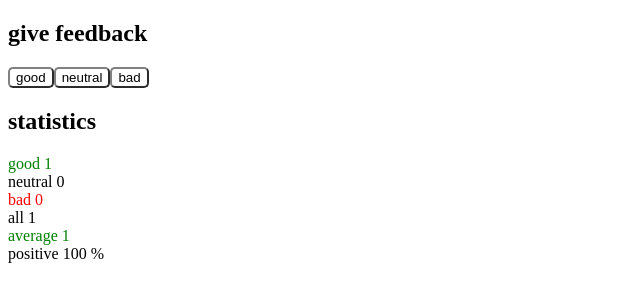
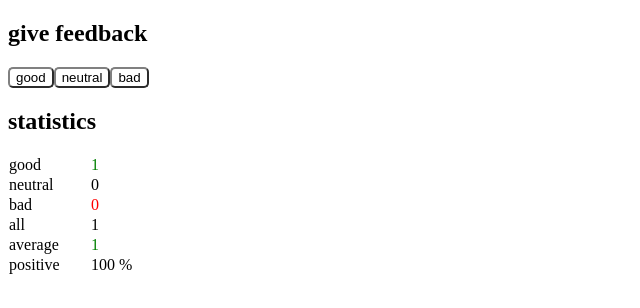
Before and after one commit to AitorSantaeugenia/FullStackOpen, a React (Create React App) app in the folder Part1/unicafe/: page / in a window 1280 px wide. Both pictures are taken after a click on the button "good". Shown: the top 308 px of the page, without its empty margins (0-640 px from the left). Built offline with nearby package versions, Linux system fonts and the light colour scheme.

Commit message:
part1: unicafe 1.11 step6

```diff
--- a/Part1/unicafe/src/App.js
+++ b/Part1/unicafe/src/App.js
@@ -12,33 +12,39 @@ const Button = (props) => (
 const StatisticLine = ({ text, value }) => {
   //having fun here with ternary, just for fun
   return (
-    <div>
+    <>
       {text === "positive" ? (
-        <span>
-          {text} {value} %
-        </span>
+        <tr>
+          <td>{text}</td>
+          <td>{value} %</td>
+        </tr>
       ) : text === "good" ? (
-        <span className="spanGreen">
-          {text} {value}
-        </span>
+        <tr>
+          <td>{text}</td>
+          <td className="spanGreen">{value}</td>
+        </tr>
       ) : text === "bad" ? (
-        <span className="spanRed">
-          {text} {value}
-        </span>
+        <tr>
+          <td>{text}</td>
+          <td className="spanRed">{value}</td>
+        </tr>
       ) : text === "average" && value > 0 ? (
-        <span className="spanGreen">
-          {text} {value}
-        </span>
+        <tr>
+          <td>{text}</td>
+          <td className="spanGreen">{value}</td>
+        </tr>
       ) : text === "average" && value < 0 ? (
-        <span className="spanRed">
-          {text} {value}
-        </span>
+        <tr>
+          <td>{text}</td>
+          <td className="spanRed">{value}</td>
+        </tr>
       ) : (
-        <span>
-          {text} {value}
-        </span>
+        <tr>
+          <td>{text}</td>
+          <td>{value} </td>
+        </tr>
       )}
-    </div>
+    </>
   );
 };
 
```
